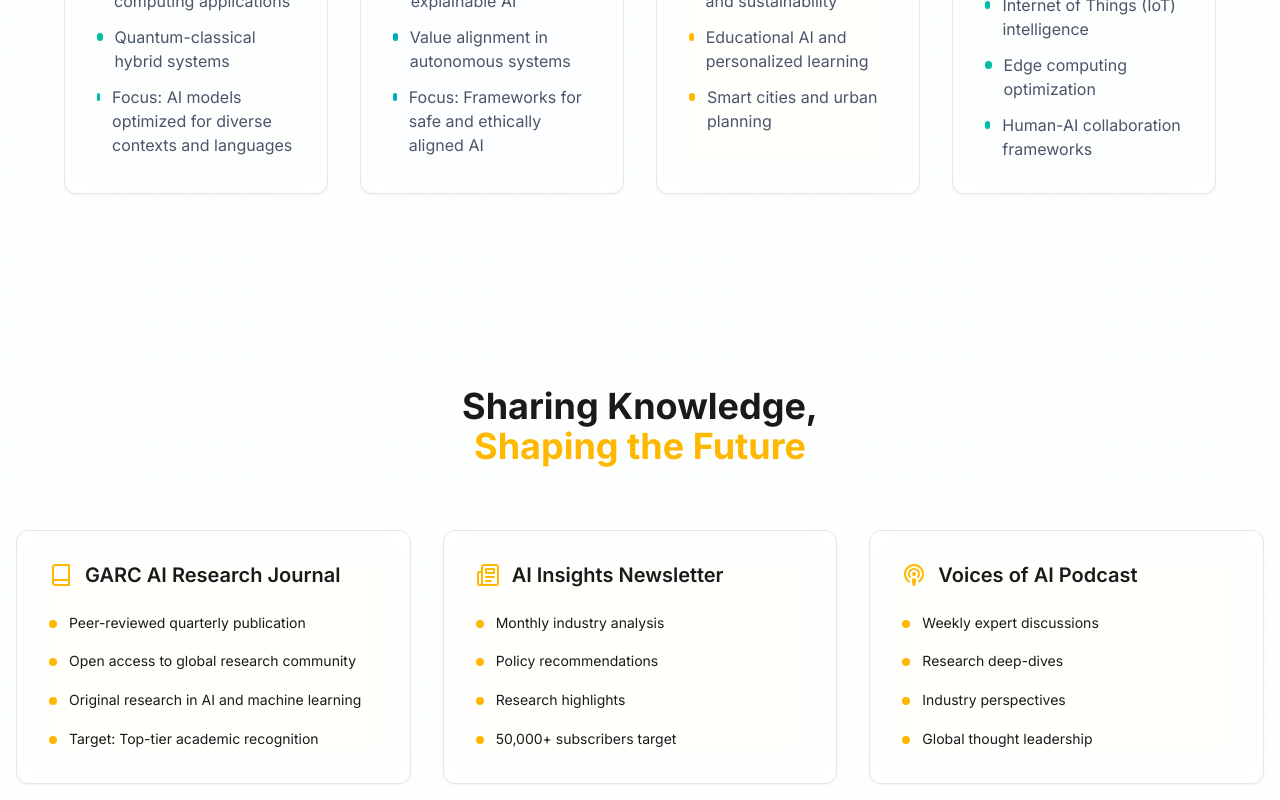
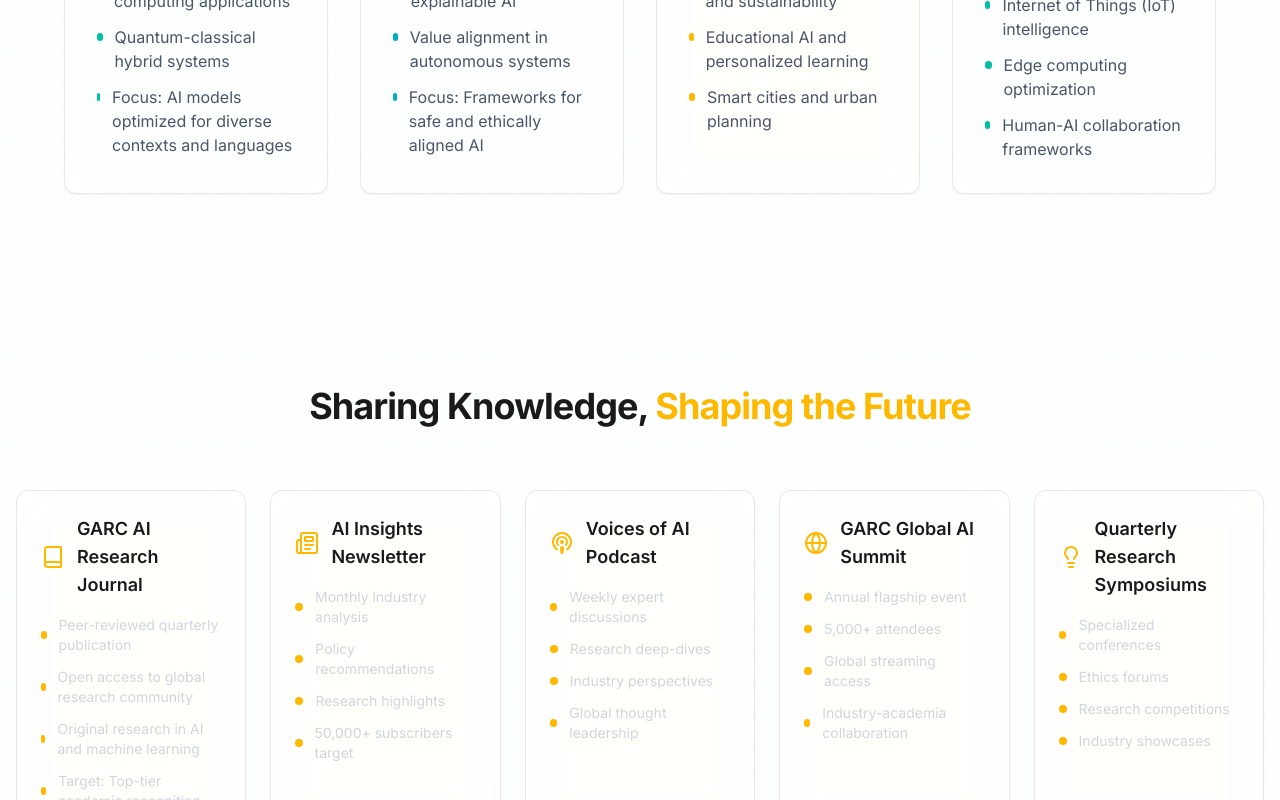
Before and after one commit to RaupscZAN/GARC-2, a React (Vite) app: page /research-innovation in a window 1280 px wide. Shown: the part 2000-2800 px from the top of the page. Built offline with nearby package versions, Linux system fonts and the light colour scheme.

Commit message:
Deploy application to Netlify

```diff
--- a/src/pages/ResearchInnovation.tsx
+++ b/src/pages/ResearchInnovation.tsx
@@ -99,7 +99,8 @@ const ResearchInnovation: React.FC = () => {
             {/* Left Column - Text Content */}
             <div>
               <h2 className="text-4xl md:text-5xl font-bold mb-6 leading-tight">
-                <span className="text-app-text">Why Leading Researchers </span>
+                <span className="text-app-text">Why Leading Researchers</span>
+                <br />
                 <span className="text-primary">Choose GARC</span>
               </h2>
               <p className="text-lg text-app-text-muted leading-relaxed">
@@ -161,7 +162,7 @@ const ResearchInnovation: React.FC = () => {
                 color: "secondary"
               },
               {
-                image: "https://images.unsplash.com/photo-1559757148-5c350d0d3c56?w=400&h=250&fit=crop",
+                image: "https://images.unsplash.com/photo-1576091160399-112ba8d25d1f?w=400&h=250&fit=crop",
                 title: "Domain-Specific AI Applications",
                 items: [
                   "Healthcare AI and precision medicine",
@@ -172,7 +173,7 @@ const ResearchInnovation: React.FC = () => {
                 color: "accent"
               },
               {
-                image: "https://images.unsplash.com/photo-1518432031352-d6fc5c10da5a?w=400&h=250&fit=crop",
+                image: "https://images.unsplash.com/photo-1518709268805-4e9042af2176?w=400&h=250&fit=crop",
                 title: "Emerging Technologies Integration",
                 items: [
                   "AI-Blockchain convergence",
@@ -208,16 +209,13 @@ const ResearchInnovation: React.FC = () => {
       <Section className="bg-surface/30" pattern="grid">
         <div className="max-w-7xl mx-auto">
           <div className="text-center mb-16">
-            <h2 className="text-3xl md:text-4xl font-bold mb-4 leading-tight">
+            <h2 className="heading-lg mb-4">
               <span className="text-app-text">Sharing Knowledge, </span>
-              <br />
               <span className="text-accent">Shaping the Future</span>
             </h2>
           </div>
 
-          <div className="mb-16">
-            {/* First Row - 3 cards */}
-            <div className="grid grid-cols-1 md:grid-cols-2 lg:grid-cols-3 gap-8 mb-8">
+          <div className="grid grid-cols-1 lg:grid-cols-5 gap-6 mb-16">
             {[
               {
                 icon: <Book size={24} />,
@@ -248,28 +246,7 @@ const ResearchInnovation: React.FC = () => {
                   "Industry perspectives",
                   "Global thought leadership"
                 ]
-                }
-              ].map((channel, index) => (
-                <Card key={index} className="p-8 h-full" glowColor="accent">
-                  <div className="flex items-center gap-3 mb-6">
-                    <div className="text-accent">{channel.icon}</div>
-                    <h3 className="text-xl font-semibold text-app-text leading-tight">{channel.title}</h3>
-                  </div>
-                  <ul className="space-y-4">
-                    {channel.items.map((item, idx) => (
-                      <li key={idx} className="flex items-start gap-3">
-                        <div className="w-2 h-2 rounded-full bg-accent mt-2 shrink-0"></div>
-                        <span className="text-app-text text-sm leading-relaxed">{item}</span>
-                      </li>
-                    ))}
-                  </ul>
-                </Card>
-              ))}
-            </div>
-
-            {/* Second Row - 2 cards centered */}
-            <div className="grid grid-cols-1 md:grid-cols-2 gap-8 max-w-4xl mx-auto">
-              {[
+              },
               {
                 icon: <Globe size={24} />,
                 title: "GARC Global AI Summit",
@@ -291,22 +268,64 @@ const ResearchInnovation: React.FC = () => {
                 ]
               }
             ].map((channel, index) => (
-                <Card key={index + 3} className="p-8 h-full" glowColor="accent">
-                  <div className="flex items-center gap-3 mb-6">
+              <Card key={index} className="p-6" glowColor="accent">
+                <div className="flex items-center gap-3 mb-4">
                   <div className="text-accent">{channel.icon}</div>
-                    <h3 className="text-xl font-semibold text-app-text leading-tight">{channel.title}</h3>
+                  <h3 className="text-lg font-semibold text-app-text">{channel.title}</h3>
                 </div>
-                  <ul className="space-y-4">
+                <ul className="space-y-3">
                   {channel.items.map((item, idx) => (
-                      <li key={idx} className="flex items-start gap-3">
-                        <div className="w-2 h-2 rounded-full bg-accent mt-2 shrink-0"></div>
-                        <span className="text-app-text text-sm leading-relaxed">{item}</span>
+                    <li key={idx} className="flex items-center gap-3">
+                      <div className="w-2 h-2 rounded-full bg-accent"></div>
+                      <span className="text-gray-300 text-sm">{item}</span>
                     </li>
                   ))}
                 </ul>
               </Card>
             ))}
           </div>
+        </div>
+      </Section>
+
+      {/* Research Impact Section */}
+      <Section className="bg-surface/30">
+        <div className="max-w-6xl mx-auto">
+          <div className="text-center mb-16">
+            <h2 className="heading-lg mb-4">
+              <span className="text-app-text">Our Commitment to </span>
+              <span className="text-secondary">Open Innovation</span>
+            </h2>
+          </div>
+
+          <div className="grid grid-cols-1 md:grid-cols-2 lg:grid-cols-4 gap-8">
+            {[
+              {
+                icon: <Globe size={24} />,
+                title: "Open Source",
+                description: "All fundamental research published openly"
+              },
+              {
+                icon: <Rocket size={24} />,
+                title: "Excellence",
+                description: "Pursuing breakthrough innovations"
+              },
+              {
+                icon: <Microscope size={24} />,
+                title: "Collaboration",
+                description: "Global research consortiums"
+              },
+              {
+                icon: <Lightbulb size={24} />,
+                title: "Application",
+                description: "Technology transfer to real-world solutions"
+              }
+            ].map((commitment, index) => (
+              <Card key={index} className="p-6" glowColor="secondary">
+                <div className="text-secondary mb-4">{commitment.icon}</div>
+                <h3 className="text-lg font-semibold text-app-text mb-2">{commitment.title}</h3>
+                <p className="text-app-text-muted">{commitment.description}</p>
+              </Card>
+            ))}
           </div>
         </div>
       </Section>
@@ -335,7 +354,7 @@ const ResearchInnovation: React.FC = () => {
               },
               {
                 icon: <Cpu size={24} />,
-                title: "Quantum Computing Integration",
+                title: "Quantum Computing Ready",
                 description: "Preparation for next-generation computing"
               },
               {
@@ -384,78 +403,6 @@ const ResearchInnovation: React.FC = () => {
                 className="w-full h-64 object-cover rounded-xl"
               />
             </div>
-          </div>
-        </div>
-      </Section>
-
-      {/* Global AI Advisory Board Section */}
-      <Section className="bg-surface/30">
-        <div className="max-w-6xl mx-auto text-center">
-          <div className="mb-16">
-            <h2 className="heading-lg mb-6">
-              <span className="text-app-text">Guided by </span>
-              <span className="text-primary">World-Class Expertise</span>
-            </h2>
-            <p className="text-xl text-primary mb-8 max-w-4xl mx-auto">
-              Strategic direction from leading AI researchers, industry pioneers, and policy experts
-            </p>
-            <p className="text-lg text-app-text-muted max-w-5xl mx-auto mb-10">
-              Our Global AI Advisory Board brings together distinguished leaders from academia, industry, and
-              policy who provide strategic guidance, ensure international standards, and connect GARC with
-              premier global networks through quarterly sessions and our annual summit.
-            </p>
-            <Button
-              variant="primary"
-              size="lg"
-              to="/advisory-board"
-              icon={<ArrowRight size={20} />}
-              iconPosition="right"
-            >
-              Learn About Our Advisory Board
-            </Button>
-          </div>
-        </div>
-      </Section>
-
-      {/* Our Commitment to Open Innovation Section */}
-      <Section className="bg-surface/30">
-        <div className="max-w-6xl mx-auto">
-          <div className="text-center mb-16">
-            <h2 className="text-3xl md:text-4xl font-bold mb-4 leading-tight">
-              <span className="text-app-text">Our Commitment to </span>
-              <span className="text-primary">Open Innovation</span>
-            </h2>
-          </div>
-
-          <div className="grid grid-cols-1 md:grid-cols-2 lg:grid-cols-4 gap-8">
-            {[
-              {
-                icon: <Globe size={32} />,
-                title: "Open Source",
-                description: "All fundamental research published openly"
-              },
-              {
-                icon: <Rocket size={32} />,
-                title: "Excellence",
-                description: "Pursuing breakthrough innovations"
-              },
-              {
-                icon: <Microscope size={32} />,
-                title: "Collaboration",
-                description: "Global research consortiums"
-              },
-              {
-                icon: <Lightbulb size={32} />,
-                title: "Application",
-                description: "Technology transfer to real-world solutions"
-              }
-            ].map((commitment, index) => (
-              <Card key={index} className="p-8 text-center h-full" glowColor="primary">
-                <div className="text-primary mb-6">{commitment.icon}</div>
-                <h3 className="text-xl font-semibold text-app-text mb-4">{commitment.title}</h3>
-                <p className="text-app-text-muted">{commitment.description}</p>
-              </Card>
-            ))}
           </div>
         </div>
       </Section>
```
Lines whose indentation alone changed are shown as unchanged.
